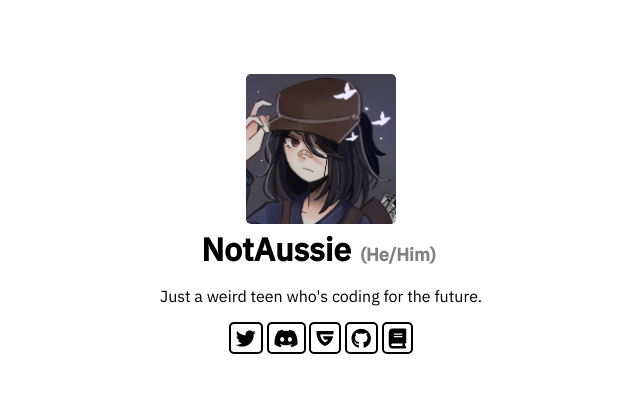
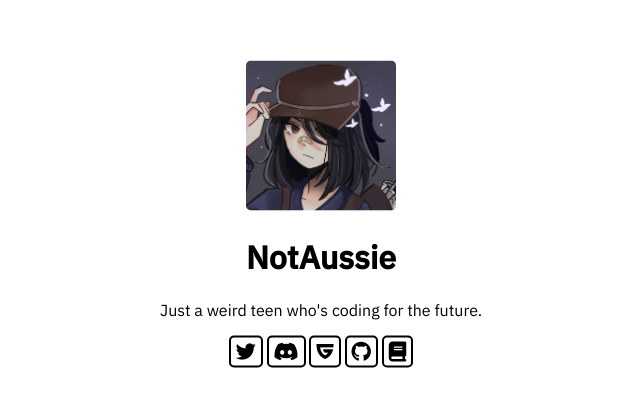
Before and after one commit to NotAussie/NotAussieIsADev, a plain HTML site: page index.html in a window 1280 px wide. Shown: the part 186-592 px from the top of the page, without its empty margins (319-959 px from the left). Drawn offline with Linux system fonts and the light colour scheme.

Commit message:
Update index.html

```diff
--- a/index.html
+++ b/index.html
@@ -9,6 +9,10 @@
 
     <style>
         @import url('https://fonts.googleapis.com/css2?family=IBM+Plex+Sans:wght@400;500&display=swap');
+
+        :index {
+            --twiter: "https://twitter.com/_notaussie";
+        }
 
         html * {
             font-family: "IBM Plex Sans";
@@ -23,7 +27,7 @@
             align-self: center;
             border-radius: 5px;
             padding: 5px;
-            display: inline;
+            /* display: inline; */
         }
 
         a {
@@ -58,19 +62,6 @@
             height: 100%;
         }
 
-        #name {
-            display: inline;
-        }
-
-        #pronouns {
-            display: inline;
-            color: gray;
-            height: inherit;
-            font-size: large;
-            padding: 5px;
-            top: 15px;
-        }
-
         .avatar {
             width: 150px;
             height: 150px;
@@ -82,22 +73,19 @@
 
 <body>
     <script src="https://kit.fontawesome.com/64e5c43305.js" crossorigin="anonymous"></script>
+    <script src="app.js"></script>
     <!-- Main content -->
     <div align="center" class="center">
         <img src="images/avatar.png" alt="Profile image by plenka on new grounds." class="avatar">
         <br>
 
-        <h1 id="name"><span>NotAussie</span></h1>
-
-        <h1 id="pronouns">(He/Him)</h1>
-
+        <h1 >NotAussie</h1>
 
         <p>Just a weird teen who's coding for the future.</p>
-
-        <a href="https://twitter.com/_notaussie" target="_blank"><button><i class="fa-brands fa-twitter fa-xl"></i></button></a>
-        <a href="https://discordapp.com/users/1084139494934065184e"><button><i class="fa-brands fa-discord fa-xl"></i></button></a>
-        <a href="https://guilded.gg/u/notaussie" target="_blank"><button><i class="fa-brands fa-guilded fa-xl"></i></button></a>
-        <a href="https://github.com/notaussie" target="_blank"><button><i class="fa-brands fa-github fa-xl"></i></button></a>
+        <a onclick="twitter()"><button><i class="fa-brands fa-twitter fa-xl"></i></button></a>
+        <a onclick="discord()"><button><i class="fa-brands fa-discord fa-xl"></i></button></a>
+        <a onclick="guilded()"><button><i class="fa-brands fa-guilded fa-xl"></i></button></a>
+        <a onclick="github()"><button><i class="fa-brands fa-github fa-xl"></i></button></a>
         <a href="#" target="_blank"><button><i class="fa-solid fa-book fa-xl"></i></button></a>
     </div>
     </div>
```
